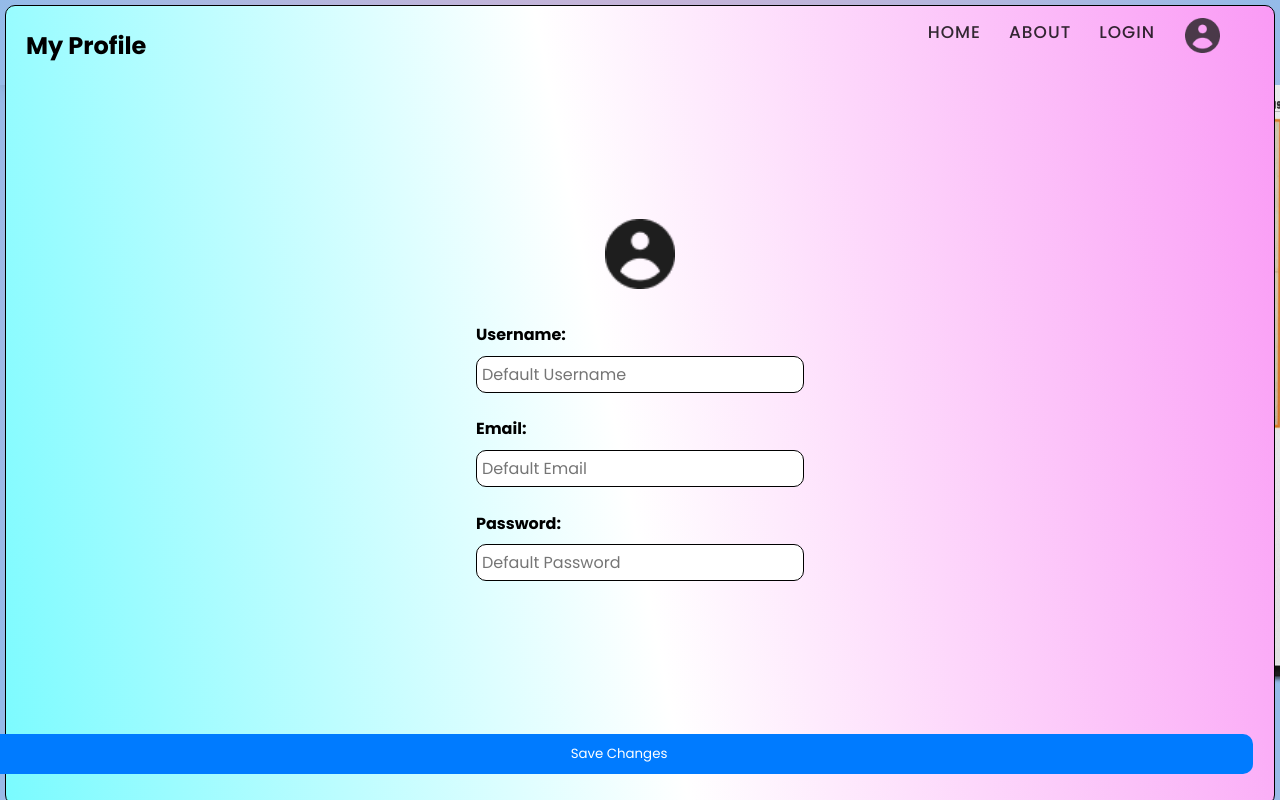
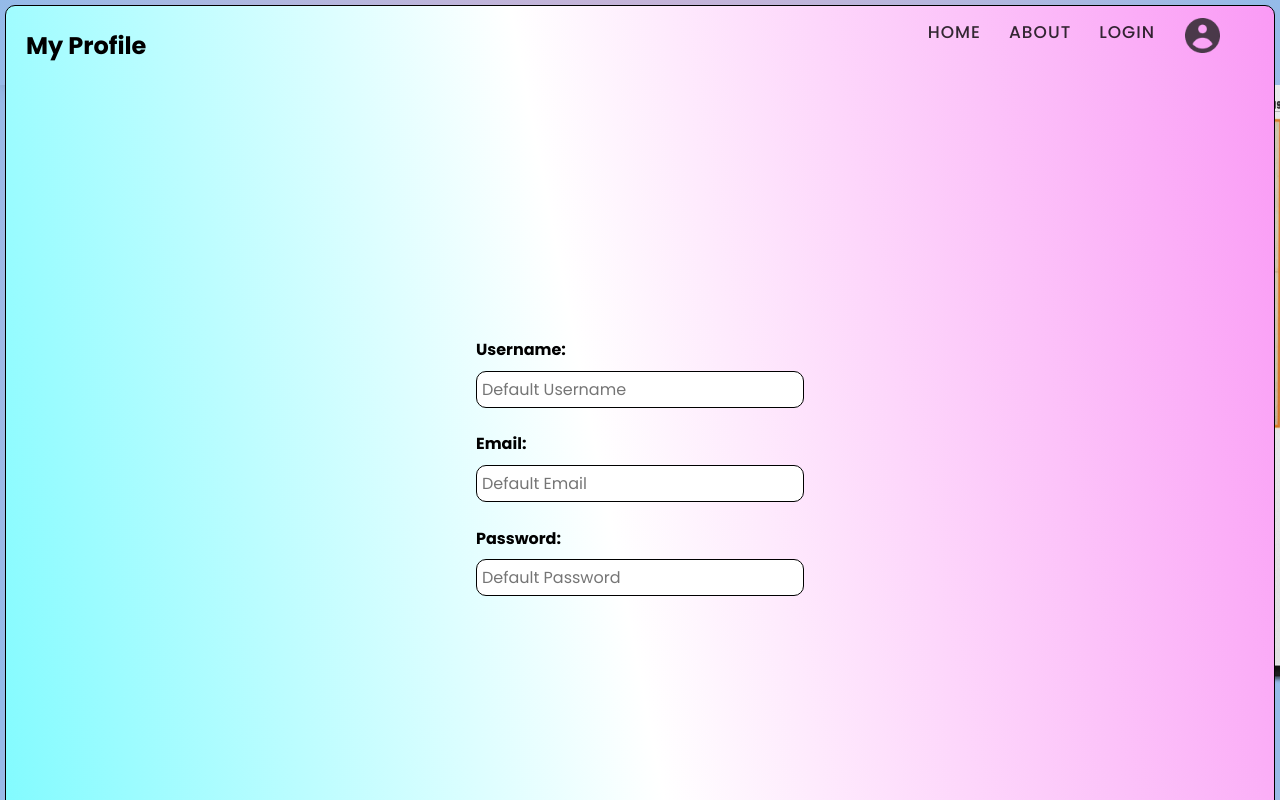
Before and after one commit to rapit/ads-bukabuku, a React (Create React App) app in the folder BukaBuku/: page /profile in a window 1280 px wide. Shown: the top 800 px of the page. Built offline with nearby package versions, Linux system fonts and the light colour scheme; no server answers.

Commit message:
Profile.css

```diff
--- a/BukaBuku/src/Pages/Profile/Profile.css
+++ b/BukaBuku/src/Pages/Profile/Profile.css
@@ -6,7 +6,7 @@
     bottom: 0;
     text-align: center;
     display: flex;
-  min-height: 100vh;
+    min-height: 130vh;
     align-items: center;
     justify-content: center;
     color: rgb(0, 0, 0);
@@ -25,6 +25,7 @@
   .profile-form {
     display: flex;
     flex-direction: column;
+    margin-top: 390px;
   }
 
   .profile-form label {
@@ -41,14 +42,15 @@
 
   .save-btn {
     position: absolute;
-  bottom: 20px;
-  right: 20px;
-  padding: 10px 20px;
+    bottom: -350px;
+    right: -402px;
+    padding: 10px ;
     background-color: #007bff;
     color: #fff;
     border: none;
     cursor: pointer;
     z-index: 1;
+    margin: 30%;
   }
 
   .save-btn:hover {
@@ -59,4 +61,5 @@
     width: 70px;
     height: 70px;
     margin-bottom: 20px;
+    margin-top: -60rem;
   }
```
Lines whose indentation alone changed are shown as unchanged.
